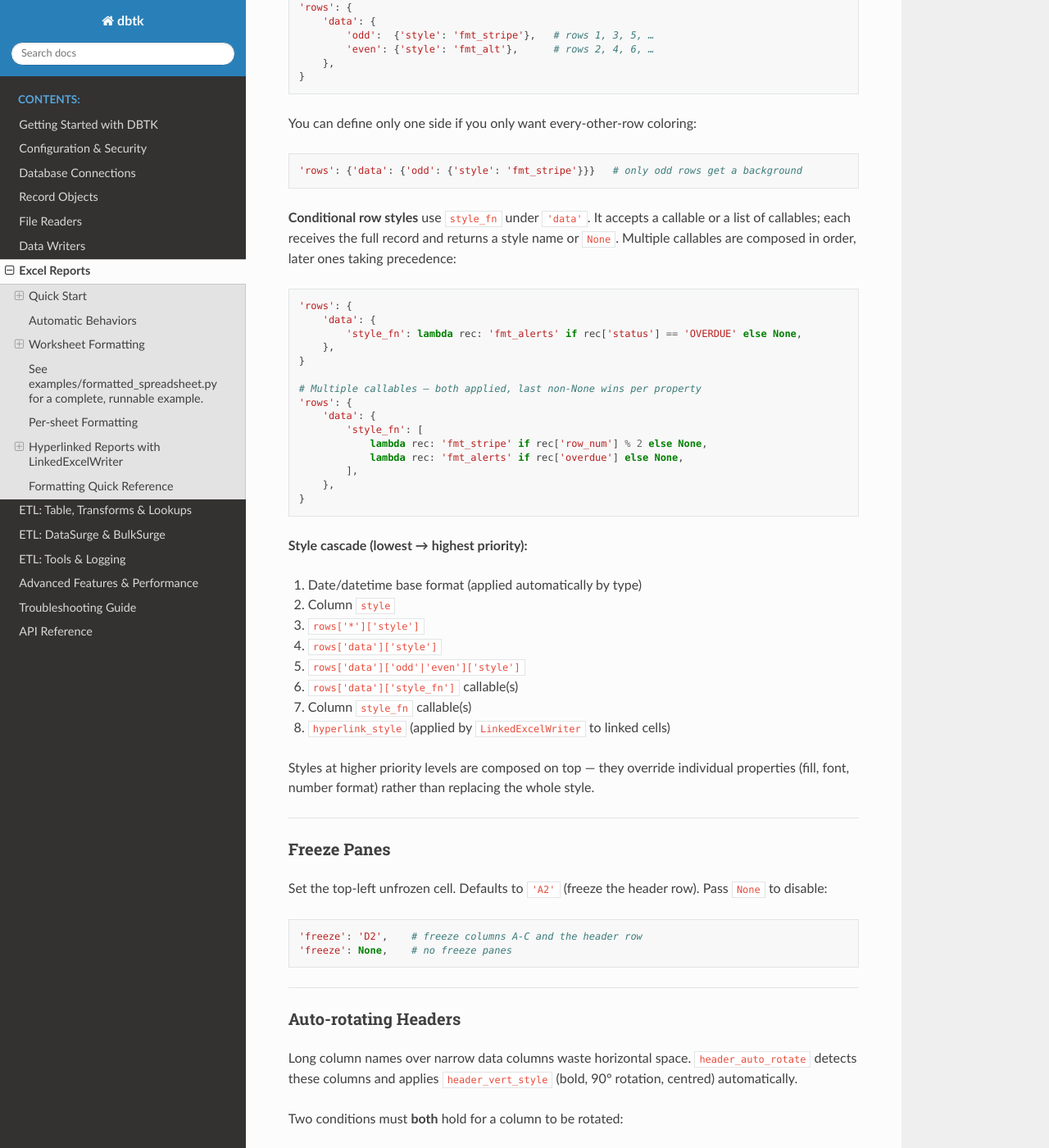
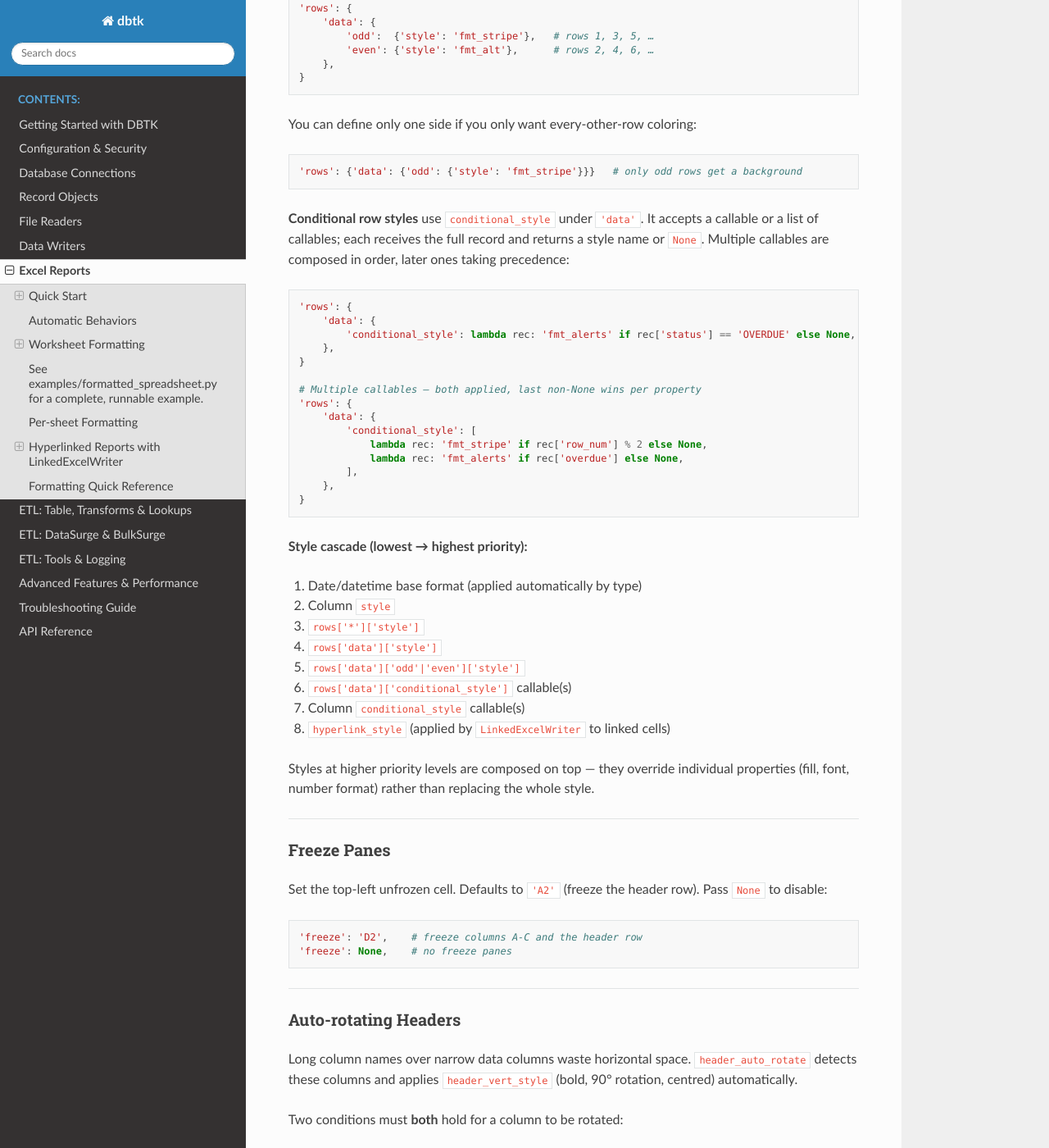
Before and after one commit to scottrbailey/dbtk, a Sphinx documentation site: the page built from docs/06b-excel.md, in a window 1280 px wide and 1400 px high, scrolled down 6700 px. Shown: the whole window at 82% size. Built offline with Sphinx 7.4.7 and the Read the Docs theme 3.1.0, drawn with Linux system fonts in a browser that asks for light colours; some of the changed text lies outside the part shown.

Commit message:
Rename style_fn -> conditional_style
Clearer intent: the callable applies a style conditionally based on the
record, which conditional_style communicates directly. Applies to both
ColumnRule and rows['data'].

https://claude.ai/code/session_01MpiLvjn2Z7JZnepoU9t9hM

````diff
--- a/docs/06b-excel.md
+++ b/docs/06b-excel.md
@@ -181,7 +181,7 @@ The following styles are registered on every workbook and can be used directly b
 | Key | Type | Effect |
 |---|---|---|
 | `style` | style name or inline dict | Applied to every **data** cell in this column |
-| `style_fn` | callable or list of callables | `lambda rec: style_name_or_None` — per-row conditional style(s); composed on top of all other styles when non-None |
+| `conditional_style` | callable or list of callables | `lambda rec: style_name_or_None` — per-row conditional style(s); composed on top of all other styles when non-None |
 | `header_style` | style name or inline dict | Applied to the **header** cell only; owns the cell entirely (include `font: {bold: True}` if needed) |
 | `width` | float | Column width in Excel character units; overrides auto-sizing |
 | `hidden` | 0 or 1 | Hide (`1`) or explicitly un-hide (`0`) the column |
@@ -205,11 +205,11 @@ The following styles are registered on every workbook and can be used directly b
 }
 ```
 
-**Per-row conditional styles** use a `style_fn` callable in the column rule. The lambda receives the full record and returns a style name (or `None`). This overrides both the column's static `style` and any row-level style when non-None:
+**Per-row conditional styles** use a `conditional_style` callable in the column rule. The lambda receives the full record and returns a style name (or `None`). This overrides both the column's static `style` and any row-level style when non-None:
 
 ```python
 'columns': {
-    'max_capacity': {'style_fn': lambda rec: 'fmt_warn' if rec.max_capacity < 10 else None},
+    'max_capacity': {'conditional_style': lambda rec: 'fmt_warn' if rec.max_capacity < 10 else None},
 }
 ```
 
@@ -259,7 +259,7 @@ Each key maps to a dict that may contain `height` and/or `style`. The `'data'` k
         'style':    'fmt_data',                           # static style for all data rows
         'odd':      {'style': 'fmt_stripe'},              # rows 1, 3, 5, … (overrides data style)
         'even':     {'style': 'fmt_alt'},                 # rows 2, 4, 6, …
-        'style_fn': lambda rec: 'fmt_alerts' if rec['status'] == 'OVERDUE' else None,
+        'conditional_style': lambda rec: 'fmt_alerts' if rec['status'] == 'OVERDUE' else None,
     },
 }
 ```
@@ -283,19 +283,19 @@ You can define only one side if you only want every-other-row coloring:
 'rows': {'data': {'odd': {'style': 'fmt_stripe'}}}   # only odd rows get a background
 ```
 
-**Conditional row styles** use `style_fn` under `'data'`. It accepts a callable or a list of callables; each receives the full record and returns a style name or `None`. Multiple callables are composed in order, later ones taking precedence:
+**Conditional row styles** use `conditional_style` under `'data'`. It accepts a callable or a list of callables; each receives the full record and returns a style name or `None`. Multiple callables are composed in order, later ones taking precedence:
 
 ```python
 'rows': {
     'data': {
-        'style_fn': lambda rec: 'fmt_alerts' if rec['status'] == 'OVERDUE' else None,
+        'conditional_style': lambda rec: 'fmt_alerts' if rec['status'] == 'OVERDUE' else None,
     },
 }
 
 # Multiple callables — both applied, last non-None wins per property
 'rows': {
     'data': {
-        'style_fn': [
+        'conditional_style': [
             lambda rec: 'fmt_stripe' if rec['row_num'] % 2 else None,
             lambda rec: 'fmt_alerts' if rec['overdue'] else None,
         ],
@@ -310,8 +310,8 @@ You can define only one side if you only want every-other-row coloring:
 3. `rows['*']['style']`
 4. `rows['data']['style']`
 5. `rows['data']['odd'|'even']['style']`
-6. `rows['data']['style_fn']` callable(s)
-7. Column `style_fn` callable(s)
+6. `rows['data']['conditional_style']` callable(s)
+7. Column `conditional_style` callable(s)
 8. `hyperlink_style` (applied by `LinkedExcelWriter` to linked cells)
 
 Styles at higher priority levels are composed on top — they override individual properties (fill, font, number format) rather than replacing the whole style.
@@ -571,7 +571,7 @@ with LinkedExcelWriter(file='report.xlsx', formatting=fmt) as writer:
 | Key | Type | Description |
 |---|---|---|
 | `style` | style name or dict | Style applied to data cells |
-| `style_fn` | callable or list | Per-row conditional style(s); composed on top of all other styles |
+| `conditional_style` | callable or list | Per-row conditional style(s); composed on top of all other styles |
 | `header_style` | style name or dict | Style applied to the header cell only |
 | `width` | float | Override auto-sized width |
 | `hidden` | 0 or 1 | Hide or explicitly un-hide the column |
````
Also changed, not shown: 2 other files.
